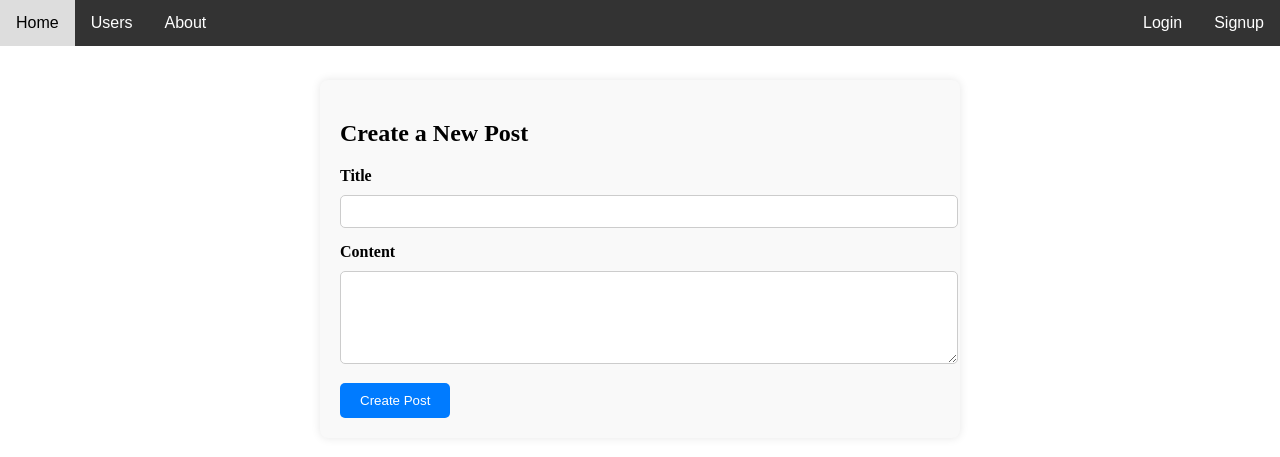
After one commit to FaroukZakaria/Mini_social_media, a Flask app: page /addPost in a window 1280 px wide. The commit adds this page. Shown: the top 457 px of the page. Run offline with Flask 3, Linux system fonts and the light colour scheme.

Commit message:
Fadili/createpost (#3)
Created a template for post. Created CSS for the post. Made a functional "Add post."

```diff
--- a/app.py
+++ b/app.py
@@ -22,7 +22,7 @@ secret_key = ''.join(secrets.choice(string.ascii_letters + string.digits + strin
 app.secret_key = secret_key
 
 # Configure SQLAlchemy to connect to the database
-engine = create_engine('mysql://public:password@localhost/platform_data')
+engine = create_engine('mysql://root:root@localhost/platform_data')
 
 # Create the tables in the database
 Base.metadata.create_all(engine)
@@ -111,6 +111,19 @@ def signup():
 
     return render_template('signup.html')
 
+@app.route('/addPost', methods=['GET', 'POST'], strict_slashes=False)
+def add_post():
+    if request.method == 'POST':
+        print("starting")
+        #author = request.form['author']
+        title = request.form['title']
+        content = request.form['content']
+        #posts.append({'author': author, 'title': title, 'content': content})
+        flash('Post created successfully!', 'success')
+        print("starting")
+        return redirect(url_for('index'))
+    return render_template('post.html')
+
 @app.route('/users')
 def users():
     """
--- /dev/null
+++ b/static/post.css
@@ -0,0 +1,38 @@
+/* Styles for post form */
+.post-form {
+    max-width: 600px;
+    margin: 20px auto;
+    padding: 20px;
+    background-color: #f9f9f9;
+    border-radius: 8px;
+    box-shadow: 0px 0px 10px rgba(0, 0, 0, 0.1);
+}
+
+.post-form label {
+    display: block;
+    margin-bottom: 10px;
+    font-weight: bold;
+}
+
+.post-form input[type="text"],
+.post-form textarea {
+    width: 100%;
+    padding: 8px;
+    margin-bottom: 15px;
+    border-radius: 5px;
+    border: 1px solid #ccc;
+}
+
+.post-form button {
+    padding: 10px 20px;
+    border-radius: 5px;
+    border: none;
+    background-color: #007bff;
+    color: #fff;
+    cursor: pointer;
+    transition: background-color 0.3s ease;
+}
+
+.post-form button:hover {
+    background-color: #0056b3;
+}
--- a/templates/index.html
+++ b/templates/index.html
@@ -34,5 +34,7 @@
             </ul>
         {% endif %}
     {% endwith %}
+
+	<a href="/addPost" class="add-post-btn">Add Post</a>
 </body>
 </html>
--- /dev/null
+++ b/templates/post.html
@@ -0,0 +1,30 @@
+<!DOCTYPE html>
+<html lang="en">
+<head>
+    <meta charset="UTF-8">
+    <meta name="viewport" content="width=device-width, initial-scale=1.0">
+    <title>Create Post</title>
+    <link rel="stylesheet" href="static/post.css">
+</head>
+<body>
+    <!-- Include the navigation bar -->
+    {% include 'navbar.html' %}
+
+    <div class="post-form">
+        <h2>Create a New Post</h2>
+        <form action="/addPost" method="POST">
+            <div class="form-group">
+                <label for="title">Title</label>
+                <input type="text" id="title" name="title" required>
+            </div>
+            <div class="form-group">
+                <label for="content">Content</label>
+                <textarea id="content" name="content" rows="5" required></textarea>
+            </div>
+            <div class="form-group">
+                <button type="submit">Create Post</button>
+            </div>
+        </form>
+    </div>
+</body>
+</html>
```
Also changed, not shown: static/style.css (+15 -0 lines).
